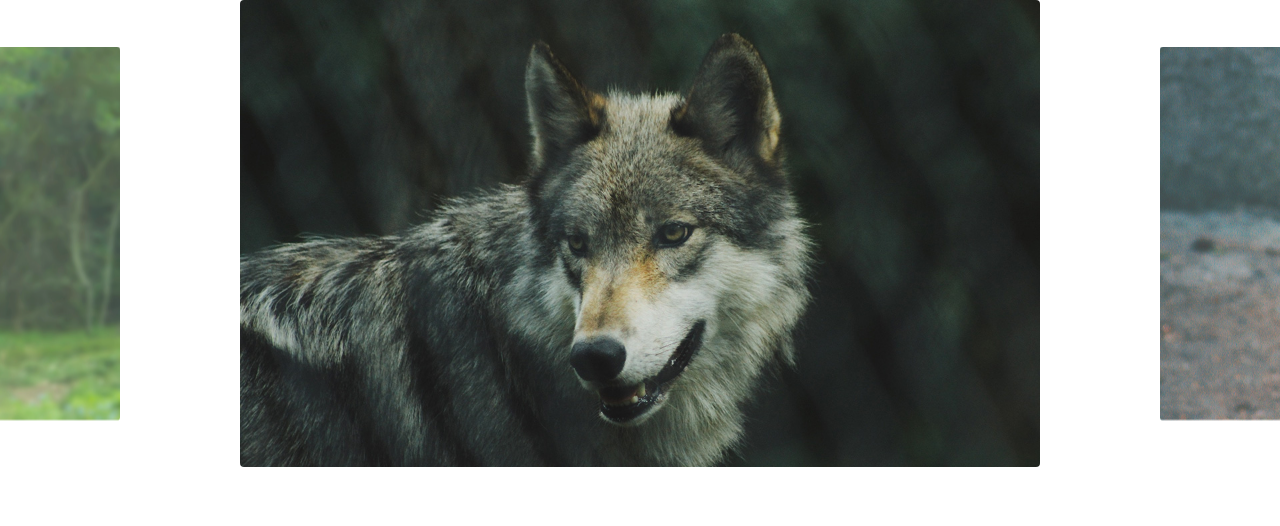
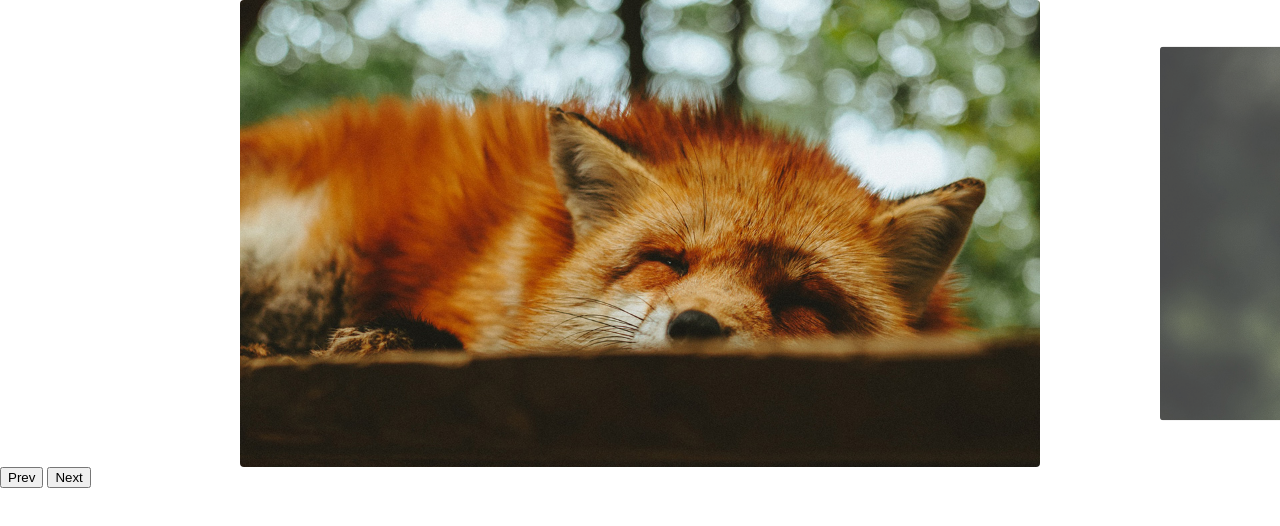
Before and after one commit to filipezzo/slide, a plain HTML site: page index.html in a window 1280 px wide. Drawn offline with Linux system fonts and the light colour scheme.

Commit message:
nav prev and next finished

```diff
--- a/index.html
+++ b/index.html
@@ -22,7 +22,13 @@
       <li><img src="img/foto6.jpg" alt=""></li>
     </ul>
   </div>
+  <div class="arrow-nav">
+    <button class="prev">Prev</button>
+    <button class="next">Next</button>
+  </div>
+
   <script type="module" src="./js/script.js"></script>
+
 </body>
 
 </html>
--- a/js/script.js
+++ b/js/script.js
@@ -1,8 +1,5 @@
-import Slide from "./slide.js";
+import { Slide, SlideNav } from "./slide.js";
 
-const slide = new Slide(".slide", ".wrapper");
+const slide = new SlideNav(".slide", ".wrapper");
 slide.init();
-console.log(slide);
-
-slide.changeSlide(4);
-slide.activePrevSlide();
+slide.addArrow(".prev", ".next");
--- a/js/slide.js
+++ b/js/slide.js
@@ -1,5 +1,5 @@
 import debounce from "./debounce.js";
-export default class Slide {
+export class Slide {
   constructor(slide, wrapper) {
     this.slide = document.querySelector(slide);
     this.wrapper = document.querySelector(wrapper);
@@ -128,6 +128,7 @@ export default class Slide {
     this.addSlideEvents();
     this.slidesConfig();
     this.addResizeEvent();
+    this.changeSlide(0);
     return this;
   }
 
@@ -135,6 +136,20 @@ export default class Slide {
     this.onStart = this.onStart.bind(this);
     this.onMove = this.onMove.bind(this);
     this.onEnd = this.onEnd.bind(this);
+    this.activePrevSlide = this.activePrevSlide.bind(this);
+    this.activeNextSlide = this.activeNextSlide.bind(this);
     this.onResize = debounce(this.onResize.bind(this), 200);
   }
 }
+
+export class SlideNav extends Slide {
+  addArrow(prev, next) {
+    this.prevElement = document.querySelector(prev);
+    this.nextElement = document.querySelector(next);
+    this.addArrowEvent();
+  }
+  addArrowEvent() {
+    this.prevElement.addEventListener("click", this.activePrevSlide);
+    this.nextElement.addEventListener("click", this.activeNextSlide);
+  }
+}
```
